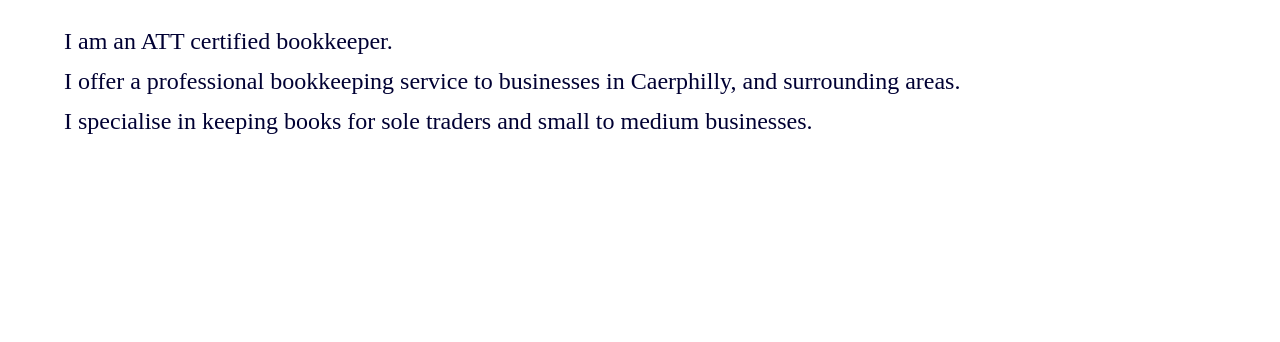
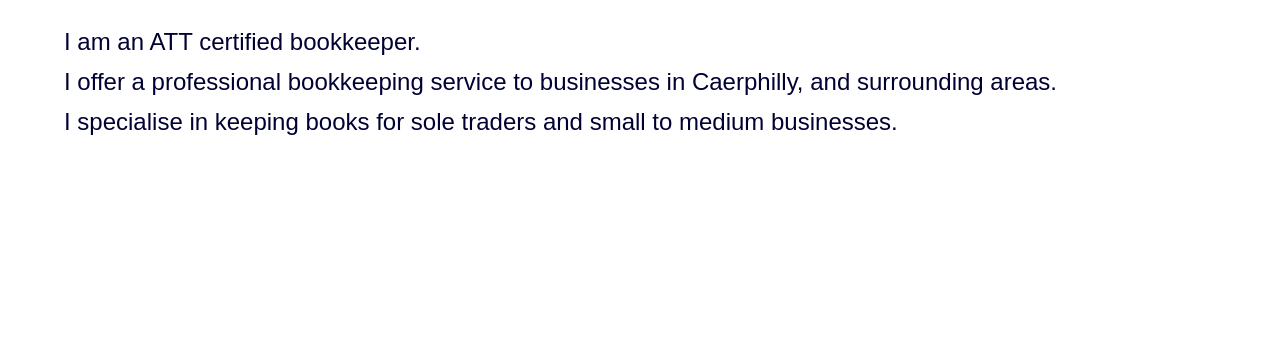
Before and after one commit to Dawesie/project-1-my-bookkeeper, a plain HTML site: page index.html in a window 1280 px wide. Shown: the part 342-684 px from the top of the page. Drawn offline with Linux system fonts and the light colour scheme.

Commit message:
add corrections after CSS validation check

```diff
--- a/assets/css/style.css
+++ b/assets/css/style.css
@@ -9,7 +9,7 @@
 }
 
 body {
-    font-family:Roboto+slab, sans-serif;
+    font-family: "Roboto+slab", sans-serif;
     font-weight: 200;
     font-size: 150%;
     color: #000033;
```
